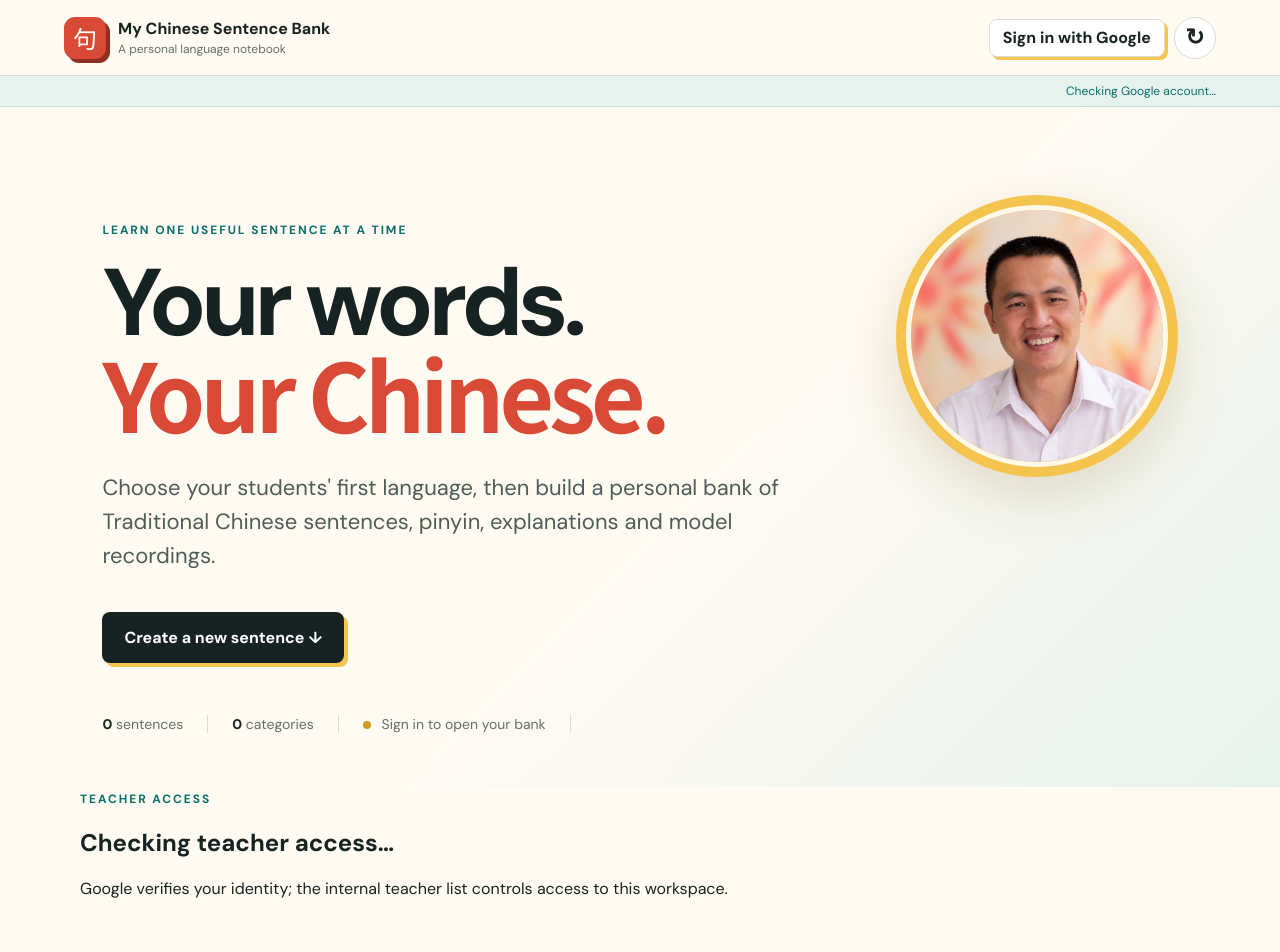
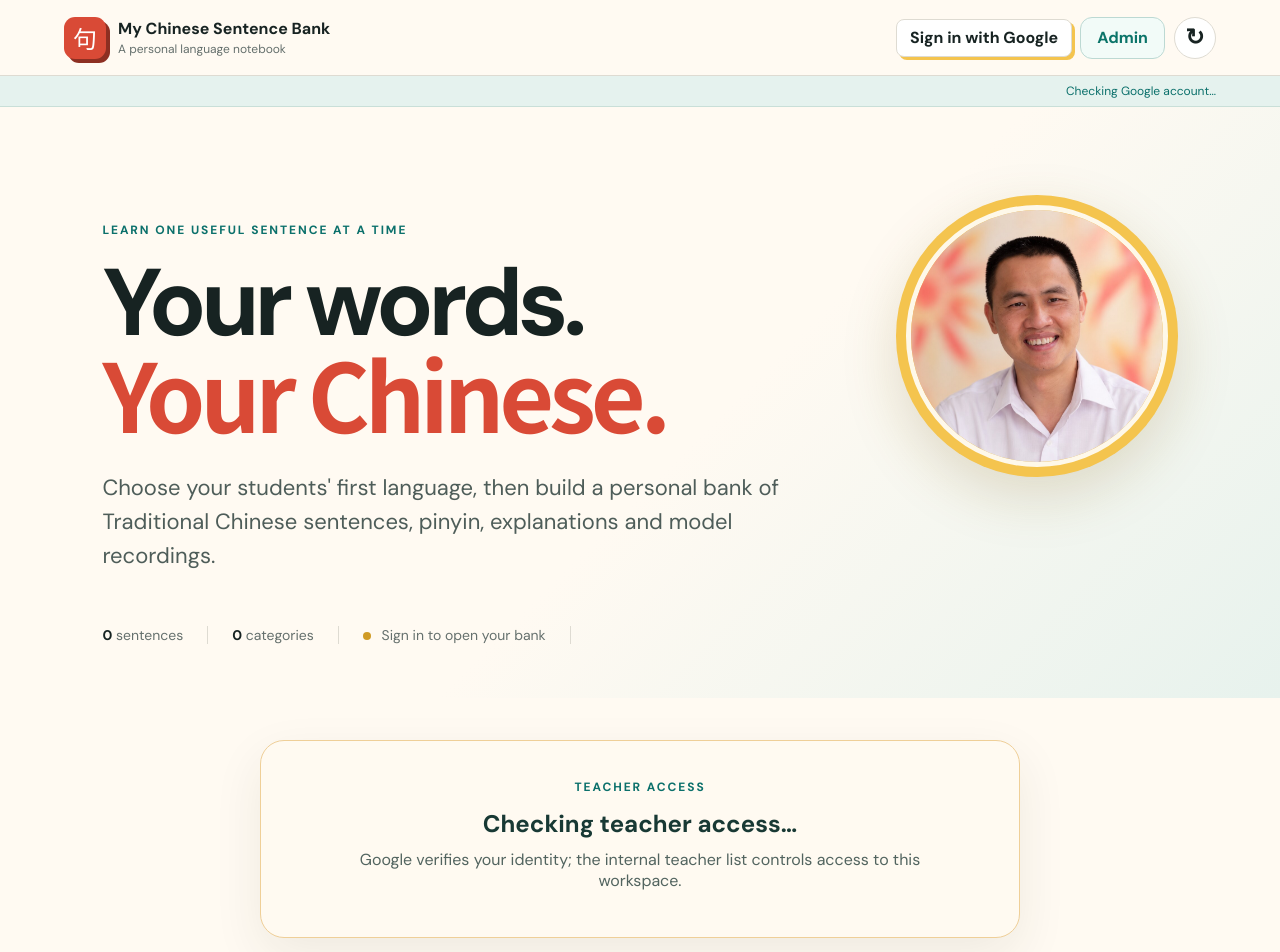
Before and after one commit to f216002/chinese-sentence-bank-v3, a plain HTML site: page index.html in a window 1280 px wide. Shown: the top 952 px of the page. Drawn offline with Linux system fonts and the light colour scheme; no server answers.

Commit message:
Style teacher approval gate

```diff
--- a/styles.css
+++ b/styles.css
@@ -74,3 +74,53 @@
 /* V3 Google teacher sign-in */
 .topbar-actions{display:flex;align-items:center;gap:9px}.teacher-auth{display:flex;align-items:center;gap:8px}.teacher-account{display:flex;align-items:center;gap:8px;max-width:250px}.teacher-account[hidden]{display:none}.teacher-account img{width:34px;height:34px;border-radius:50%;background:#e5f2ee;object-fit:cover}.teacher-account span,.teacher-account strong,.teacher-account small{display:block;min-width:0}.teacher-account strong,.teacher-account small{overflow:hidden;text-overflow:ellipsis;white-space:nowrap}.teacher-account strong{font-size:12px}.teacher-account small{font-size:10px;color:var(--muted)}.google-sign-in-button,.teacher-sign-out-button{min-height:38px;border:1px solid var(--line);border-radius:8px;padding:0 13px;background:white;color:var(--ink);font-weight:700;cursor:pointer}.google-sign-in-button{box-shadow:3px 3px 0 var(--yellow)}.teacher-sign-out-button{color:var(--teal)}.google-sign-in-button:disabled,.teacher-sign-out-button:disabled{opacity:.5;cursor:wait}.auth-message{min-height:30px;padding:7px clamp(20px,5vw,72px);background:#e5f2ee;color:var(--teal);font-size:12px;text-align:right;border-bottom:1px solid #c9dfd8}.auth-message.error{background:#f9e4df;color:var(--red)}
 @media(max-width:760px){.teacher-account span{display:none}.teacher-account{max-width:none}.teacher-auth{order:3}.google-sign-in-button{font-size:0;width:42px;padding:0;border-radius:50%}.google-sign-in-button::after{content:'G';font-size:16px}.teacher-sign-out-button{font-size:0;width:42px;padding:0;border-radius:50%}.teacher-sign-out-button::after{content:'↪';font-size:18px}.auth-message{text-align:center}.topbar{padding-inline:12px}.topbar-actions{gap:6px}}
+
+
+/* Teacher approval gate */
+body:not([data-access="approved"]) .teacher-workspace {
+  display: none !important;
+}
+body:not([data-access="approved"]) #startButton {
+  display: none;
+}
+body[data-access="approved"] .access-gate {
+  display: none;
+}
+.access-gate {
+  max-width: 760px;
+  margin: 42px auto 70px;
+  padding: 34px;
+  text-align: center;
+  background: #fffaf1;
+  border: 1px solid #efcf98;
+  border-radius: 24px;
+  box-shadow: 0 18px 50px rgba(54, 45, 31, 0.08);
+}
+.access-gate h2 {
+  margin: 12px 0 10px;
+  color: #183934;
+}
+.access-gate p {
+  margin: 0 auto 12px;
+  max-width: 620px;
+  color: #52645f;
+}
+.access-gate strong {
+  color: #0b7469;
+  overflow-wrap: anywhere;
+}
+.teacher-admin-button {
+  display: inline-flex;
+  align-items: center;
+  min-height: 42px;
+  padding: 0 16px;
+  border: 1px solid #bcd9d3;
+  border-radius: 12px;
+  color: #0b7469;
+  background: #f2fbf8;
+  font-weight: 700;
+  text-decoration: none;
+}
+.teacher-admin-button:hover {
+  background: #e6f7f2;
+}
```
